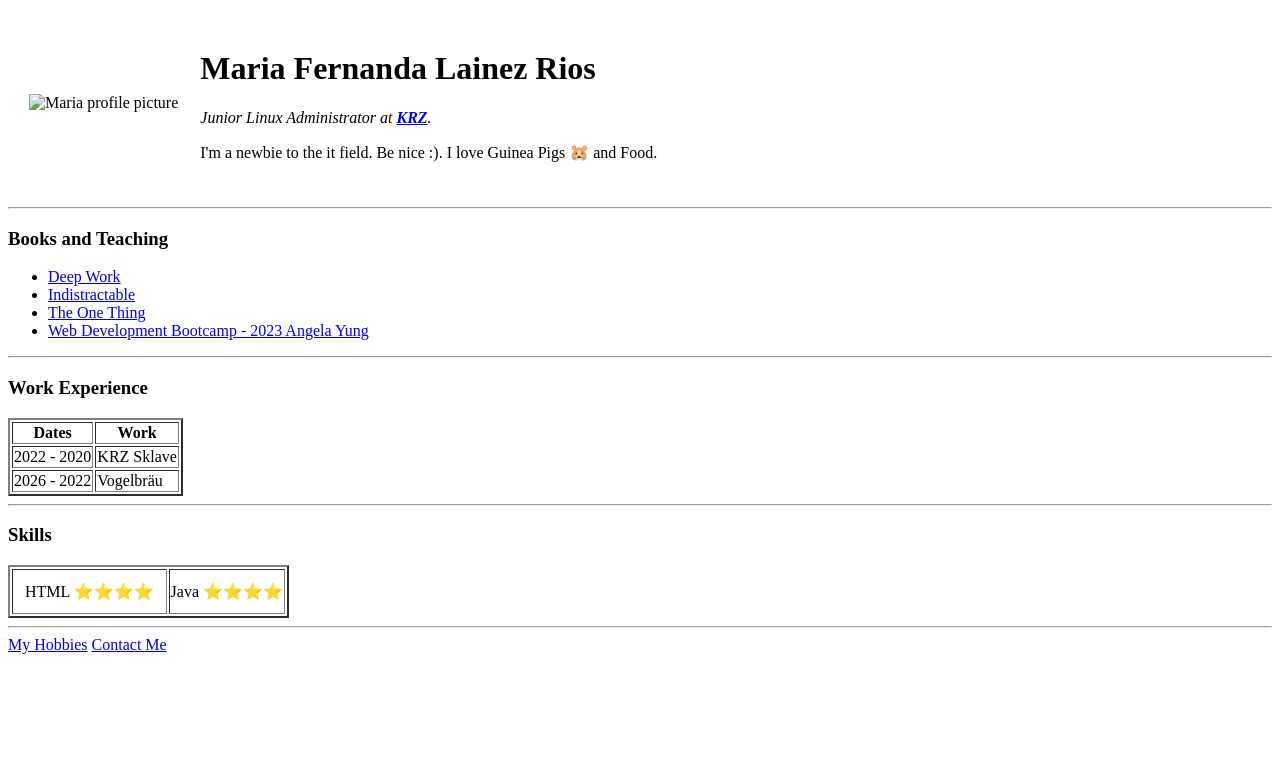
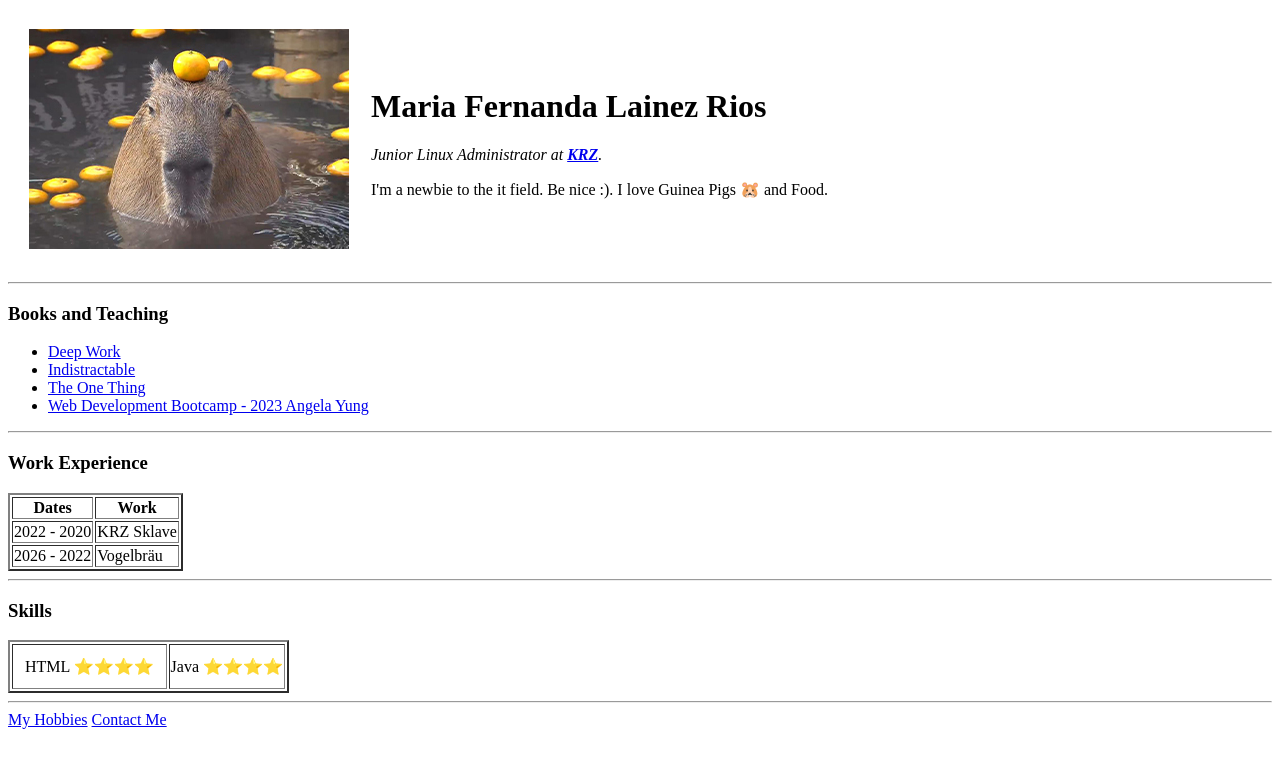
Before and after one commit to dickunddoof/lernen_webkrams, a plain HTML site: page MariaWebDev/index.html in a window 1280 px wide. Drawn offline with Linux system fonts and the light colour scheme.

Commit message:
fix capy

```diff
--- a/MariaWebDev/index.html
+++ b/MariaWebDev/index.html
@@ -7,7 +7,7 @@
   <body>
     <table cellspacing="20">
       <tr>
-        <td><img src="Images/Maus.png" alt="Maria profile picture"></td>
+        <td><img src="Images/capy-320.jpg" alt="Maria profile picture"></td>
         <td><h1>Maria Fernanda Lainez Rios</h1>
         <p><em>Junior Linux Administrator at <strong><a href=">https://www.krz-swd.de/">KRZ</a></strong>.</em></p>
         <p>I'm a newbie to the it field. Be nice :). I love Guinea Pigs 🐹 and Food.</p></td>
```
